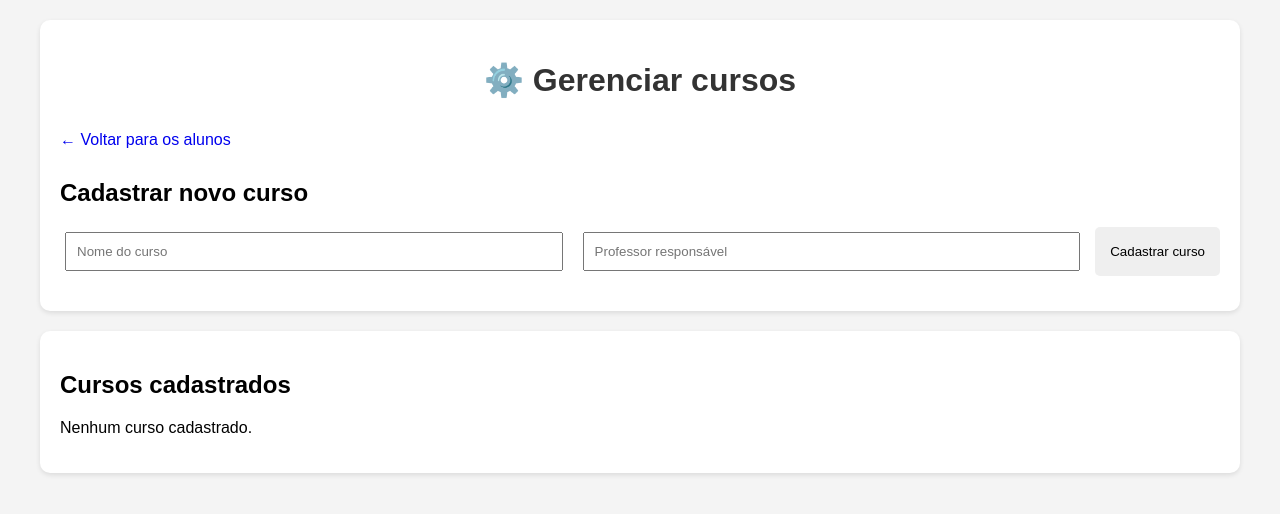
After one commit to MariCampos1/sistema-controle-curso, a Flask app: page /cursos in a window 1280 px wide. The commit adds this page. Shown: the top 514 px of the page. Run offline with Flask 3, Linux system fonts and the light colour scheme; some libraries are stand-ins or nearby versions.

Commit message:
Adiciona gerenciamento de cursos e professores

```diff
--- a/app.py
+++ b/app.py
@@ -668,6 +668,154 @@ def exportar():
         )
     )
 
+# --------------------------------------------------
+# GERENCIAR CURSOS
+# --------------------------------------------------
+
+@app.route("/cursos")
+def gerenciar_cursos():
+    cursos = (
+        db.session.query(Curso)
+        .order_by(Curso.nome.asc())
+        .all()
+    )
+
+    return render_template(
+        "cursos.html",
+        cursos=cursos
+    )
+
+
+# --------------------------------------------------
+# ADICIONAR CURSO
+# --------------------------------------------------
+
+@app.route("/cursos/adicionar", methods=["POST"])
+def adicionar_curso():
+    nome = request.form.get("nome", "").strip()
+    professor = request.form.get("professor", "").strip()
+
+    if not nome or not professor:
+        return redirect("/cursos")
+
+    curso_existente = (
+        db.session.query(Curso)
+        .filter(
+            func.lower(Curso.nome) == nome.lower()
+        )
+        .first()
+    )
+
+    if curso_existente:
+        return (
+            "Esse curso já está cadastrado. "
+            '<a href="/cursos">Voltar</a>',
+            400
+        )
+
+    novo_curso = Curso(
+        nome=nome,
+        professor=professor
+    )
+
+    db.session.add(novo_curso)
+    db.session.commit()
+
+    return redirect("/cursos")
+
+
+# --------------------------------------------------
+# EDITAR CURSO E PROFESSOR
+# --------------------------------------------------
+
+@app.route("/cursos/editar/<id_curso>", methods=["POST"])
+def editar_curso(id_curso):
+    curso = db.session.get(Curso, id_curso)
+
+    if curso is None:
+        return "Curso não encontrado", 404
+
+    novo_nome = request.form.get("nome", "").strip()
+    novo_professor = request.form.get(
+        "professor",
+        ""
+    ).strip()
+
+    if not novo_nome or not novo_professor:
+        return redirect("/cursos")
+
+    curso_duplicado = (
+        db.session.query(Curso)
+        .filter(
+            func.lower(Curso.nome) == novo_nome.lower(),
+            Curso.id != id_curso
+        )
+        .first()
+    )
+
+    if curso_duplicado:
+        return (
+            "Já existe outro curso com esse nome. "
+            '<a href="/cursos">Voltar</a>',
+            400
+        )
+
+    nome_antigo = curso.nome
+
+    # Atualiza também as matrículas já existentes.
+    matriculas = (
+        db.session.query(Matricula)
+        .filter(
+            func.lower(Matricula.curso)
+            == nome_antigo.lower()
+        )
+        .all()
+    )
+
+    for matricula in matriculas:
+        matricula.curso = novo_nome
+        matricula.professor = novo_professor
+
+    curso.nome = novo_nome
+    curso.professor = novo_professor
+
+    db.session.commit()
+
+    return redirect("/cursos")
+
+
+# --------------------------------------------------
+# EXCLUIR CURSO
+# --------------------------------------------------
+
+@app.route("/cursos/excluir/<id_curso>", methods=["POST"])
+def excluir_curso(id_curso):
+    curso = db.session.get(Curso, id_curso)
+
+    if curso is None:
+        return "Curso não encontrado", 404
+
+    matriculas_existentes = (
+        db.session.query(Matricula)
+        .filter(
+            func.lower(Matricula.curso)
+            == curso.nome.lower()
+        )
+        .count()
+    )
+
+    if matriculas_existentes > 0:
+        return (
+            "Esse curso não pode ser excluído porque possui "
+            "alunos matriculados. "
+            '<a href="/cursos">Voltar</a>',
+            400
+        )
+
+    db.session.delete(curso)
+    db.session.commit()
+
+    return redirect("/cursos")
 
 # --------------------------------------------------
 # RODAR SERVIDOR
--- a/static/style.css
+++ b/static/style.css
@@ -206,3 +206,51 @@ td {
 .botoes-edicao .btn-limpar {
     margin-left: 0;
 }
+
+.form-curso,
+.form-editar-curso {
+    display: flex;
+    gap: 10px;
+    flex-wrap: wrap;
+}
+
+.form-curso input,
+.form-editar-curso input {
+    flex: 1;
+    min-width: 180px;
+}
+
+.curso-item {
+    display: flex;
+    align-items: center;
+    gap: 10px;
+    margin-bottom: 15px;
+    padding-bottom: 15px;
+    border-bottom: 1px solid #ddd;
+}
+
+.form-editar-curso {
+    flex: 1;
+}
+
+.btn-excluir {
+    background: #b42318;
+}
+
+.btn-voltar,
+.btn-gerenciar {
+    display: inline-block;
+    margin: 10px 0;
+    text-decoration: none;
+}
+
+@media (max-width: 700px) {
+    .curso-item {
+        align-items: stretch;
+        flex-direction: column;
+    }
+
+    .form-editar-curso {
+        flex-direction: column;
+    }
+}
--- /dev/null
+++ b/templates/cursos.html
@@ -0,0 +1,121 @@
+<!DOCTYPE html>
+<html lang="pt-br">
+<head>
+    <meta charset="UTF-8">
+
+    <meta
+        name="viewport"
+        content="width=device-width, initial-scale=1.0">
+
+    <title>Gerenciar cursos</title>
+
+    <link
+        rel="stylesheet"
+        href="{{ url_for('static', filename='style.css') }}">
+</head>
+
+<body>
+
+<div class="container">
+
+    <div class="card">
+
+        <h1>⚙️ Gerenciar cursos</h1>
+
+        <a href="/" class="btn-voltar">
+            ← Voltar para os alunos
+        </a>
+
+        <h2>Cadastrar novo curso</h2>
+
+        <form
+            action="/cursos/adicionar"
+            method="POST"
+            class="form-curso">
+
+            <input
+                type="text"
+                name="nome"
+                placeholder="Nome do curso"
+                required>
+
+            <input
+                type="text"
+                name="professor"
+                placeholder="Professor responsável"
+                required>
+
+            <button type="submit">
+                Cadastrar curso
+            </button>
+
+        </form>
+
+    </div>
+
+    <div class="card">
+
+        <h2>Cursos cadastrados</h2>
+
+        {% if cursos %}
+
+            {% for curso in cursos %}
+
+                <div class="curso-item">
+
+                    <form
+                        action="/cursos/editar/{{ curso.id }}"
+                        method="POST"
+                        class="form-editar-curso">
+
+                        <input
+                            type="text"
+                            name="nome"
+                            value="{{ curso.nome }}"
+                            required>
+
+                        <input
+                            type="text"
+                            name="professor"
+                            value="{{ curso.professor }}"
+                            required>
+
+                        <button type="submit">
+                            Salvar
+                        </button>
+
+                    </form>
+
+                    <form
+                        action="/cursos/excluir/{{ curso.id }}"
+                        method="POST"
+                        onsubmit="return confirm(
+                            'Deseja excluir este curso?'
+                        )">
+
+                        <button
+                            type="submit"
+                            class="btn-excluir">
+
+                            Excluir
+
+                        </button>
+
+                    </form>
+
+                </div>
+
+            {% endfor %}
+
+        {% else %}
+
+            <p>Nenhum curso cadastrado.</p>
+
+        {% endif %}
+
+    </div>
+
+</div>
+
+</body>
+</html>
```
Also changed, not shown: templates/index.html (+6 -1 lines), instance/cadastro_local.db.
